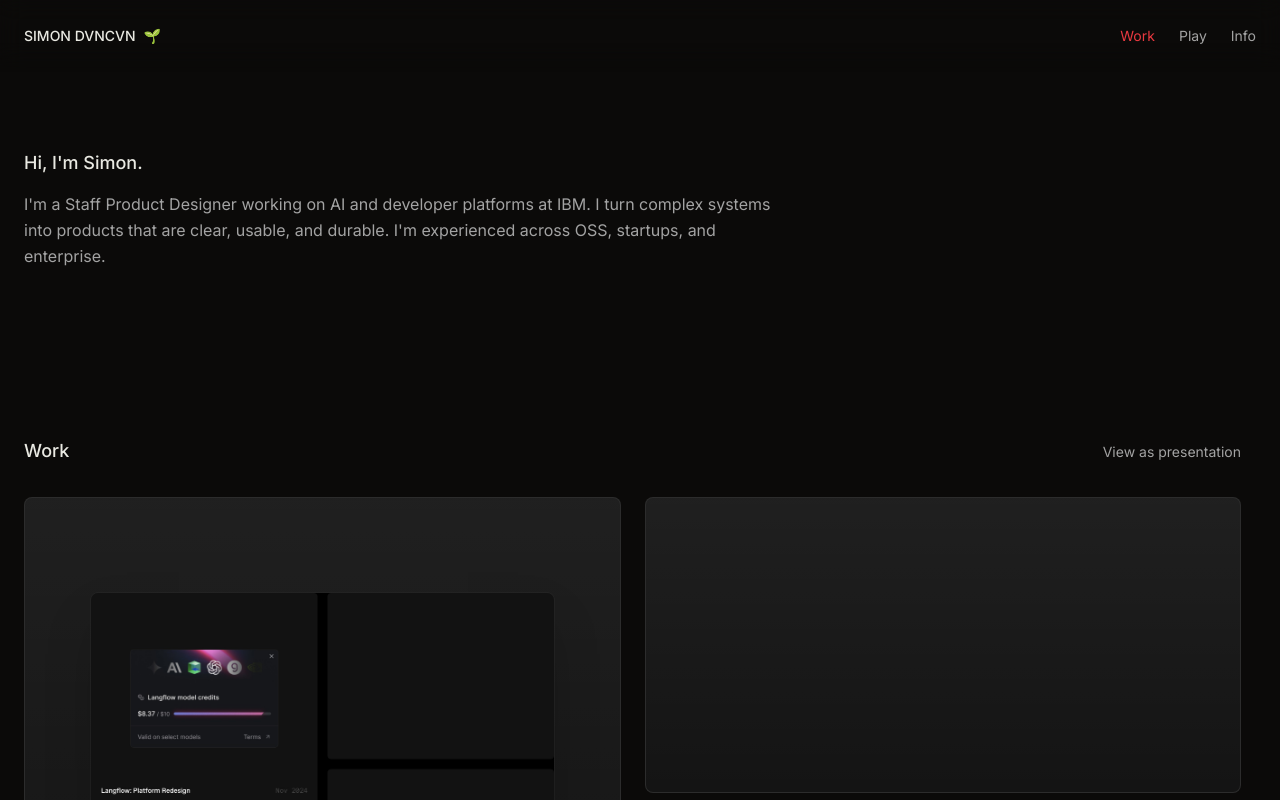
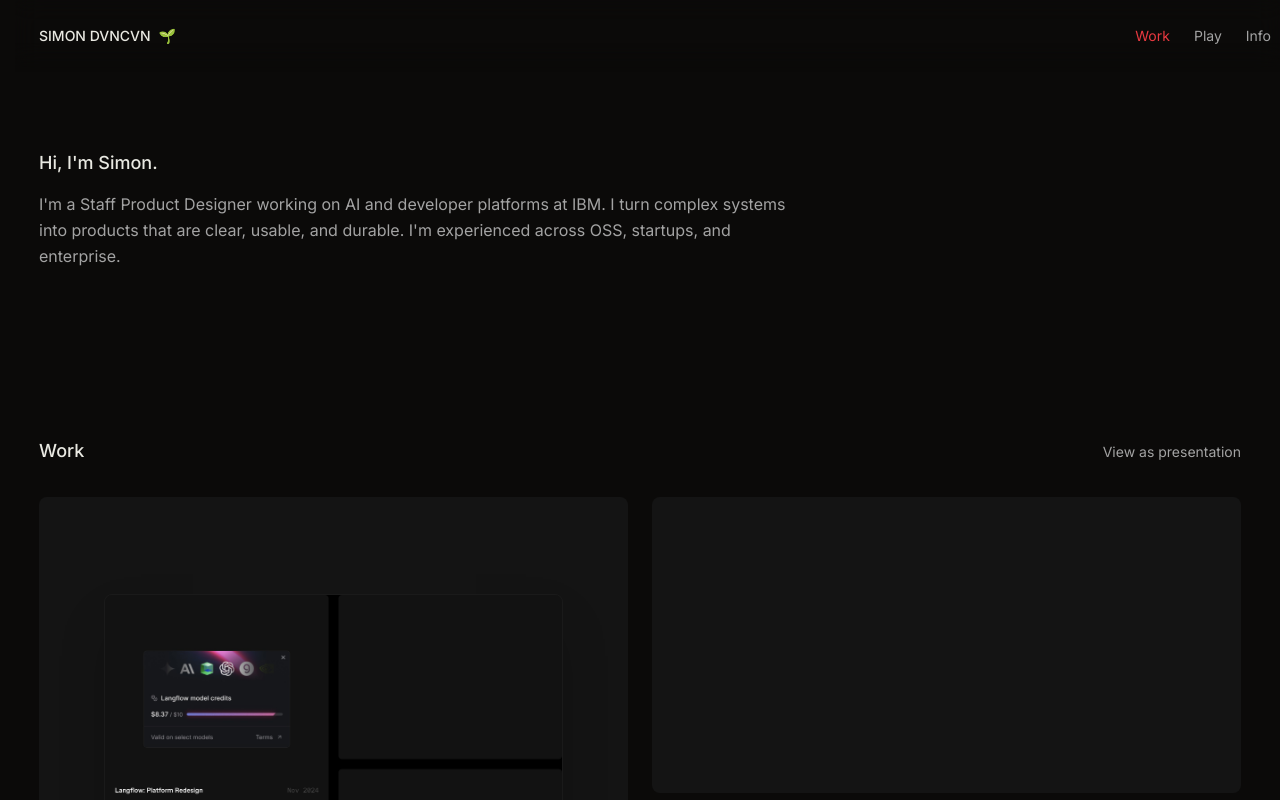
Before and after one commit to dvncvn/portfolio, a Next.js app: page / in a window 1280 px wide. Shown: the top 800 px of the page. Built offline with nearby package versions, Linux system fonts and the light colour scheme.

Commit message:
Prevent scrollbar layout shift and flatten work card surfaces
- Always reserve vertical scrollbar space to avoid horizontal jumping
- Remove default gradient/stroke from work cards; keep stroke only on hover

```diff
--- a/src/app/globals.css
+++ b/src/app/globals.css
@@ -79,7 +79,8 @@ body {
 
 html {
   /* Prevent layout shift when vertical scrollbar appears/disappears */
-  scrollbar-gutter: stable;
+  scrollbar-gutter: stable both-edges;
+  overflow-y: scroll;
 }
 
 @layer base {
--- a/src/components/work-card.tsx
+++ b/src/components/work-card.tsx
@@ -43,14 +43,11 @@ export function WorkCard({
     <Link
       ref={cardRef}
       href={`/work/${slug}`}
-      className="group relative block w-full overflow-hidden rounded-[8px] bg-[#141414] transition-all duration-200 border border-white/[0.10] hover:border-white/[0.14]"
+      className="group relative block w-full overflow-hidden rounded-[8px] bg-[#141414] transition-all duration-200 border border-transparent hover:border-white/[0.12]"
       onMouseMove={handleMouseMove}
       onMouseEnter={() => setIsHovered(true)}
       onMouseLeave={() => setIsHovered(false)}
     >
-      {/* Subtle surface sheen so empty cards still read as tiles */}
-      <div className="pointer-events-none absolute inset-0 bg-gradient-to-b from-white/[0.05] to-transparent" />
-
       {/* Border glow effect that follows cursor */}
       <div
         className="pointer-events-none absolute -inset-px rounded-[8px] opacity-0 transition-opacity duration-300 group-hover:opacity-100"
```
